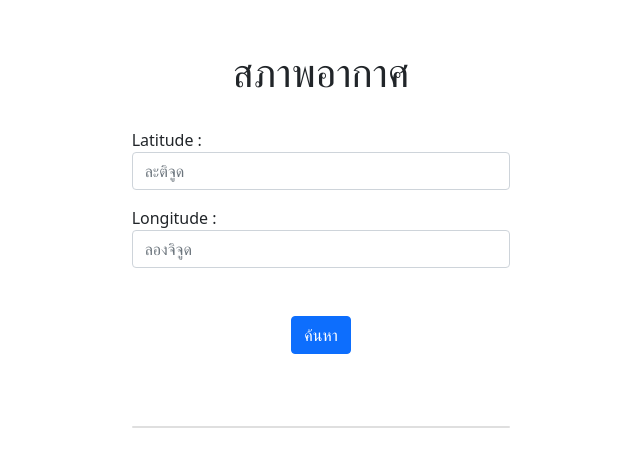
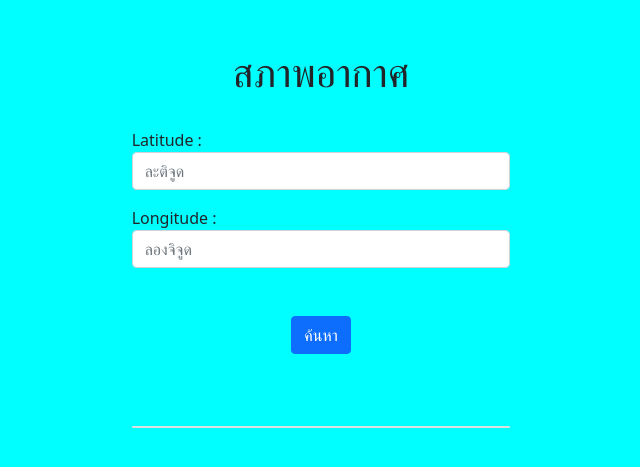
Before and after one commit to Alongkod113/json4, a PHP site: page / in a window 1280 px wide. Shown: the top 467 px of the page, without its empty margins (319-959 px from the left). Run offline with PHP 8.4, Linux system fonts and the light colour scheme.

Commit message:
Update index.php

```diff
--- a/index.php
+++ b/index.php
@@ -16,7 +16,8 @@
         background-color: cyan
     }
 </style>
-<body class="https://cf.shopee.co.th/file/a96a9357b7f54db92f7f40afa2790f7a">
+
+<body class="br">
     <div class="container mt-5 col-4">
         <div class="container mx-auto">
             <p class="text-center h1">สภาพอากาศ</p>
```
